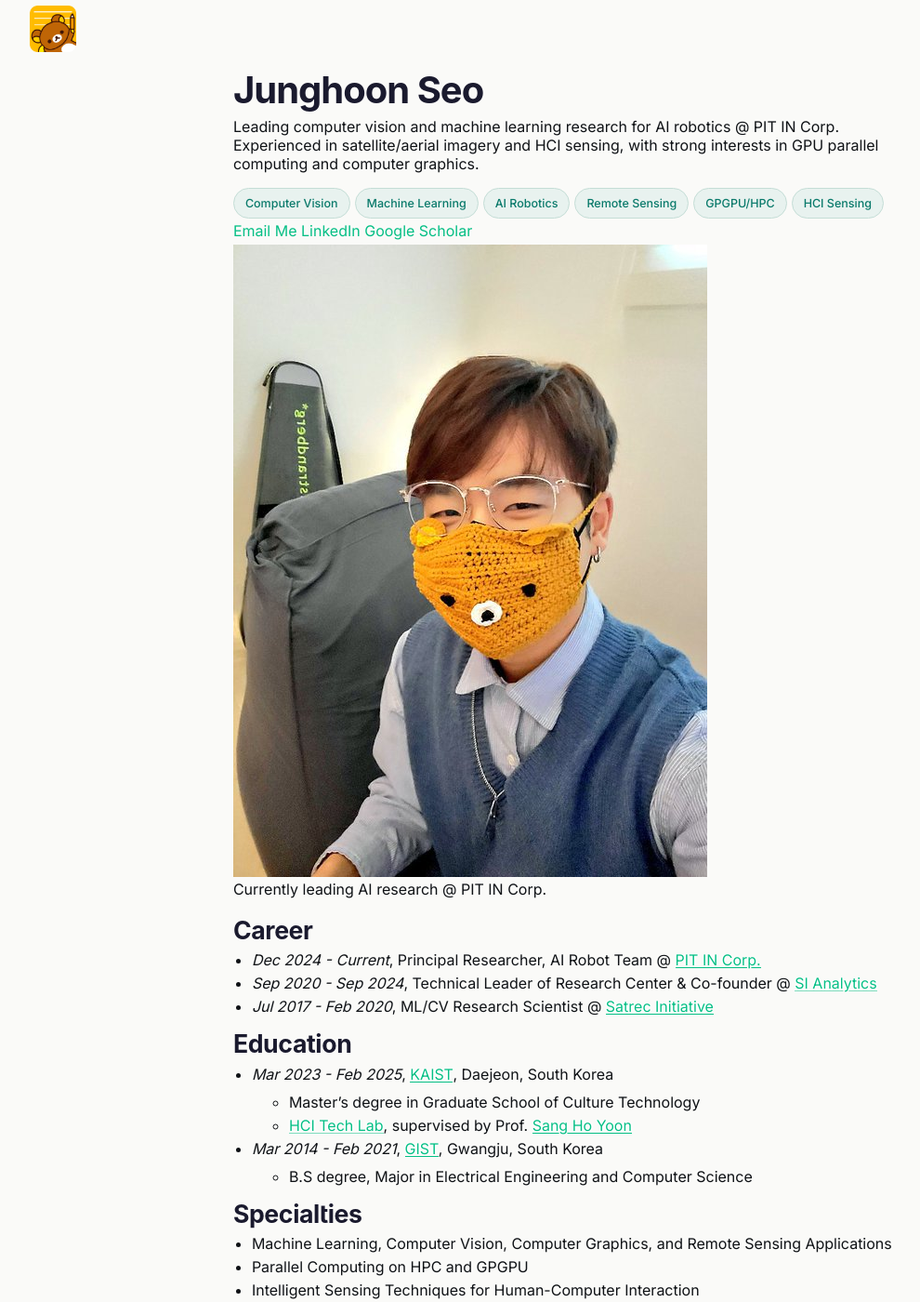
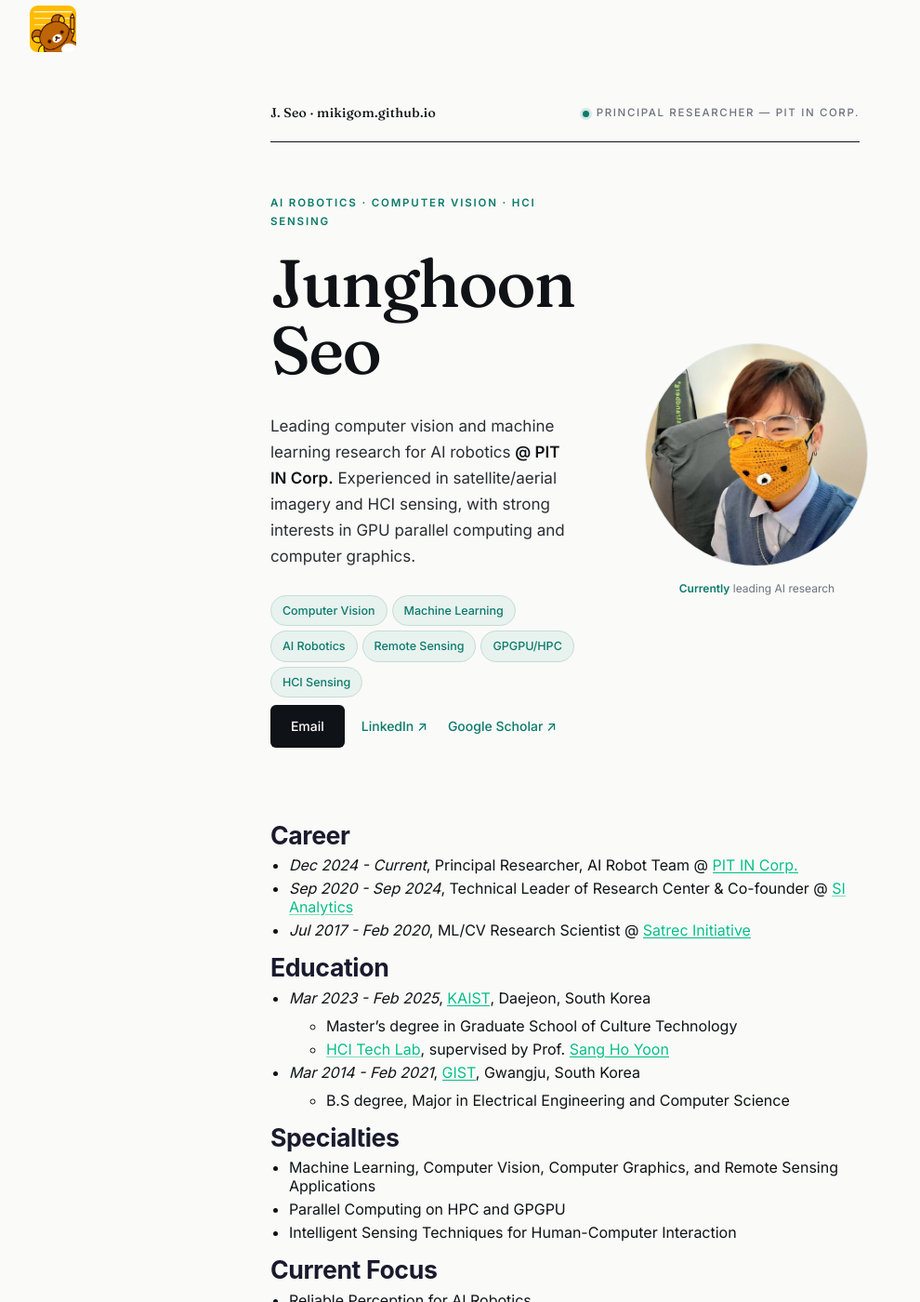
Before and after one commit to mikigom/mikigom.github.io, a Jekyll site: the page built from index.md, in a window 1280 px wide and 1400 px high. Shown: the whole window at 93% size, without its empty margins (32-1022 px from the left). Built offline with Jekyll 4.4.1, drawn with Linux system fonts in a browser that asks for light colours.

Commit message:
feat(hero): editorial topbar + hero with portrait-circle

```diff
--- a/index.md
+++ b/index.md
@@ -6,12 +6,18 @@
 show_title: false
 ---
 
-<div class="profile-page">
+<div class="page">
 
-<section class="profile-hero">
-  <div class="profile-hero__text">
+<div class="topbar">
+  <span class="topbar__brand">J. Seo · mikigom.github.io</span>
+  <span class="topbar__status"><span class="topbar__dot"></span>Principal Researcher — PIT IN Corp.</span>
+</div>
+
+<section class="hero">
+  <div class="hero__text">
+    <div class="eyebrow">AI Robotics · Computer Vision · HCI Sensing</div>
     <h1>Junghoon Seo</h1>
-    <p class="lede">Leading computer vision and machine learning research for AI robotics @ PIT IN Corp. Experienced in satellite/aerial imagery and HCI sensing, with strong interests in GPU parallel computing and computer graphics.</p>
+    <p class="lede">Leading computer vision and machine learning research for AI robotics <strong>@ PIT IN Corp.</strong> Experienced in satellite/aerial imagery and HCI sensing, with strong interests in GPU parallel computing and computer graphics.</p>
     <div class="chip-row">
       <span class="chip">Computer Vision</span>
       <span class="chip">Machine Learning</span>
@@ -20,18 +26,17 @@
       <span class="chip">GPGPU/HPC</span>
       <span class="chip">HCI Sensing</span>
     </div>
-    <div class="profile-hero__actions">
-      <a class="hero-button" href="mailto:s3213403@gmail.com">Email Me</a>
-      <span class="profile-hero__actions-break" aria-hidden="true"></span>
-      <a class="hero-button hero-button--ghost" href="https://www.linkedin.com/in/junghoon-seo/">LinkedIn</a>
-      <a class="hero-button hero-button--ghost" href="https://scholar.google.com/citations?user=9KBQk-YAAAAJ&hl=en">Google Scholar</a>
+    <div class="hero__actions">
+      <a class="btn-primary" href="mailto:s3213403@gmail.com">Email</a>
+      <a class="link" href="https://www.linkedin.com/in/junghoon-seo/">LinkedIn ↗</a>
+      <a class="link" href="https://scholar.google.com/citations?user=9KBQk-YAAAAJ&hl=en">Google Scholar ↗</a>
     </div>
   </div>
-  <div class="profile-hero__media">
-    <div class="portrait-frame">
+  <div class="hero__media">
+    <div class="portrait-circle">
       <img src="/assets/YN2n7fI_.jpg" alt="Junghoon Seo" />
     </div>
-    <div class="profile-hero__tag">Currently leading AI research @ PIT IN Corp.</div>
+    <div class="portrait-caption"><strong>Currently</strong> leading AI research</div>
   </div>
 </section>
 
```
